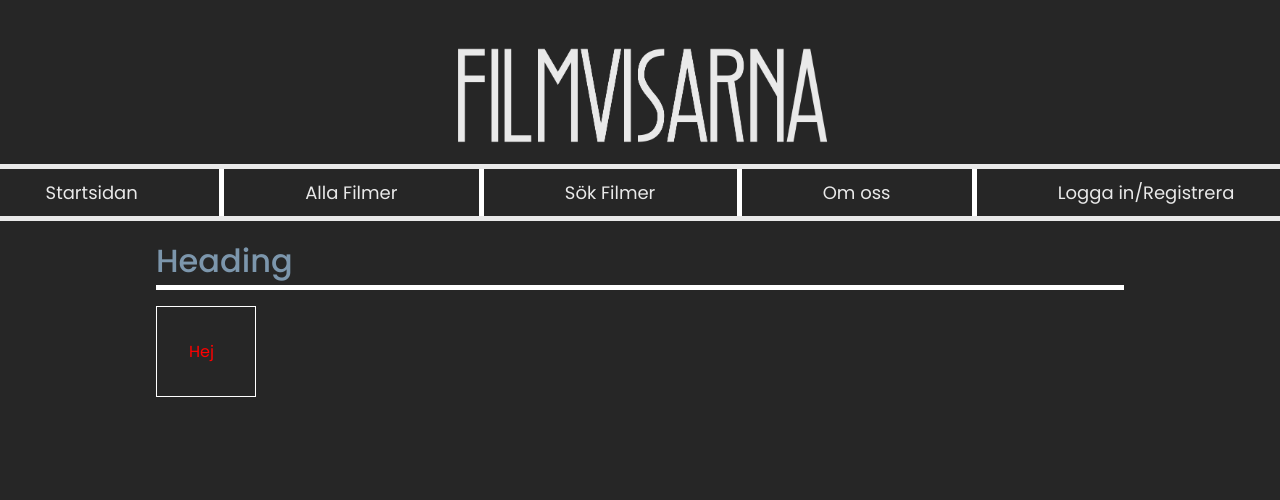
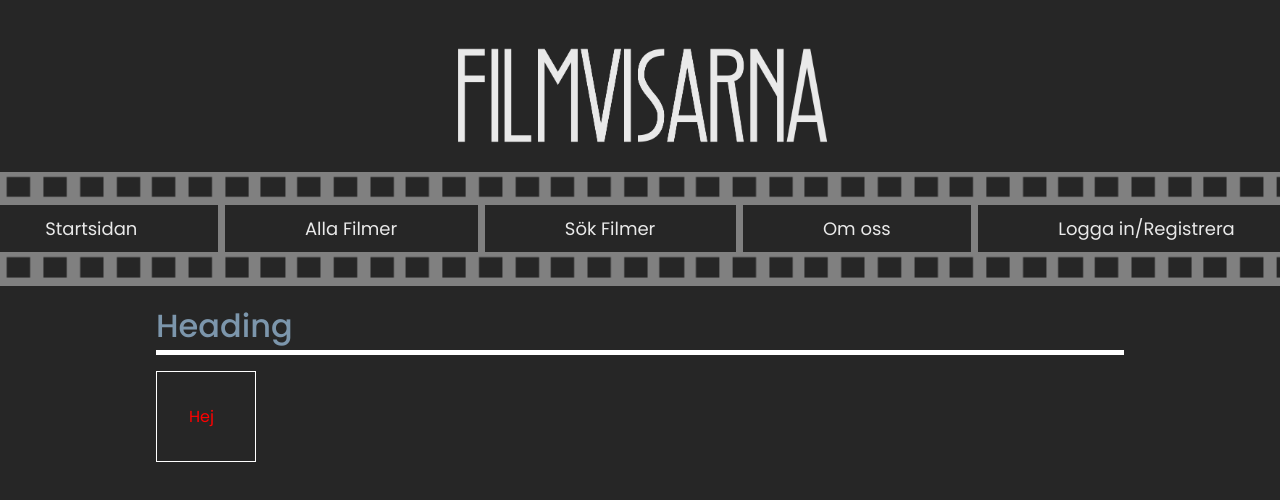
Before and after one commit to Marko350/filmvisarna, a React (Create React App) app: page / in a window 1280 px wide. Shown: the top 500 px of the page. Built offline with nearby package versions, Linux system fonts and the light colour scheme; a web font is replaced by a local one.

Commit message:
Added style in ipad view and functionlity on hamburger menu

```diff
--- a/src/components/Navbar.jsx
+++ b/src/components/Navbar.jsx
@@ -1,23 +1,74 @@
-import { NavLink } from "react-router-dom";
-import { navbar, links, pic } from "../css/Navbar.module.css";
+import { NavLink, useHistory } from "react-router-dom";
+import { useState } from "react";
+import {
+  navbar,
+  links,
+  pic,
+  hamburgerLinks,
+  filmStrip,
+} from "../css/Navbar.module.css";
 import logo from "../assets/filmvisarna-logo.png";
+import cinema from "../assets/Filmstrip.png";
 
 const Navbar = () => {
+  const [displayMenu, setDisplayMenu] = useState(false);
+  const history = useHistory();
+
+  function toggleNavMenu() {
+    setDisplayMenu(!displayMenu);
+  }
+
   return (
     <nav className={navbar}>
-      <i class="fas fa-bars"></i>
+      {!displayMenu ? (
+        <i class="fas fa-bars" onClick={toggleNavMenu}></i>
+      ) : (
+        <i
+          style={{ fontSize: "40px" }}
+          class="fas fa-times"
+          onClick={toggleNavMenu}
+        ></i>
+      )}
       <div className={pic}>
-        <img src={logo} alt="Logo" />
+        <img
+          style={{ cursor: "pointer" }}
+          src={logo}
+          alt="Logo"
+          onClick={() => {
+            history.push("/");
+          }}
+        />
       </div>
+      <img className={filmStrip} src={cinema} alt="cinema" />
       <div className={links}>
         <NavLink to="/">Startsidan</NavLink> <span></span>
-        <NavLink to="/movies">Alla Filmer</NavLink> <span></span>
+        <NavLink to="/movie-list">Alla Filmer</NavLink> <span></span>
         <NavLink to="search">Sök Filmer</NavLink> <span></span>
         <NavLink to="/about">Om oss</NavLink> <span></span>
         <p style={{ cursor: "pointer" }}>Logga in/Registrera</p>
       </div>
-
+      <img className={filmStrip} src={cinema} alt="cinema" />
       <i class="fas fa-user"></i>
+      {displayMenu && (
+        <ul className={hamburgerLinks}>
+          <NavLink onClick={toggleNavMenu} to="/">
+            Startsidan
+          </NavLink>{" "}
+          <span></span>
+          <NavLink onClick={toggleNavMenu} to="/movie-list">
+            Alla Filmer
+          </NavLink>{" "}
+          <span></span>
+          <NavLink onClick={toggleNavMenu} to="search">
+            Sök Filmer
+          </NavLink>{" "}
+          <span></span>
+          <NavLink onClick={toggleNavMenu} to="/about">
+            Om oss
+          </NavLink>{" "}
+          <span></span>
+        </ul>
+      )}
     </nav>
   );
 };
--- a/src/css/Navbar.module.css
+++ b/src/css/Navbar.module.css
@@ -11,9 +11,13 @@
   display: none;
 }
 
+.filmStrip {
+  display: none;
+}
+
 .navbar i {
-  font-size: 2rem;
-  padding: 1rem;
+  font-size: 35px;
+  padding: 1.3rem;
 }
 
 .pic {
@@ -27,23 +31,43 @@
   margin: auto;
 }
 
+.hamburgerLinks {
+  position: absolute;
+  display: flex;
+  flex-direction: column;
+  background-color: #262626;
+  width: 100%;
+  top: 70px;
+  height: 100vh;
+  padding-top: 1rem;
+  padding-left: 1rem;
+  z-index: 1;
+}
+
+.hamburgerLinks a {
+  font-size: 2rem;
+  padding: 0.5rem;
+}
+
 @media only screen and (min-width: 768px) {
   .navbar {
     flex-direction: column;
   }
 
+  .filmStrip {
+    display: inline;
+  }
+
   .pic img {
     width: 30%;
     padding-top: 2rem;
+    margin-bottom: 1rem;
   }
 
   .links {
     display: flex;
     font-size: 18px;
     justify-content: space-around;
-    border-top: 5px solid #e9e9e9;
-    border-bottom: 5px solid #e9e9e9;
-    margin-top: 0.5rem;
   }
 
   .links a,
@@ -52,7 +76,7 @@
   }
 
   .navbar span {
-    border-left: 5px solid white;
+    border-left: 7px solid #808080;
   }
 
   .navbar i {
```
Also changed, not shown: src/assets/Filmstrip.png (added).
